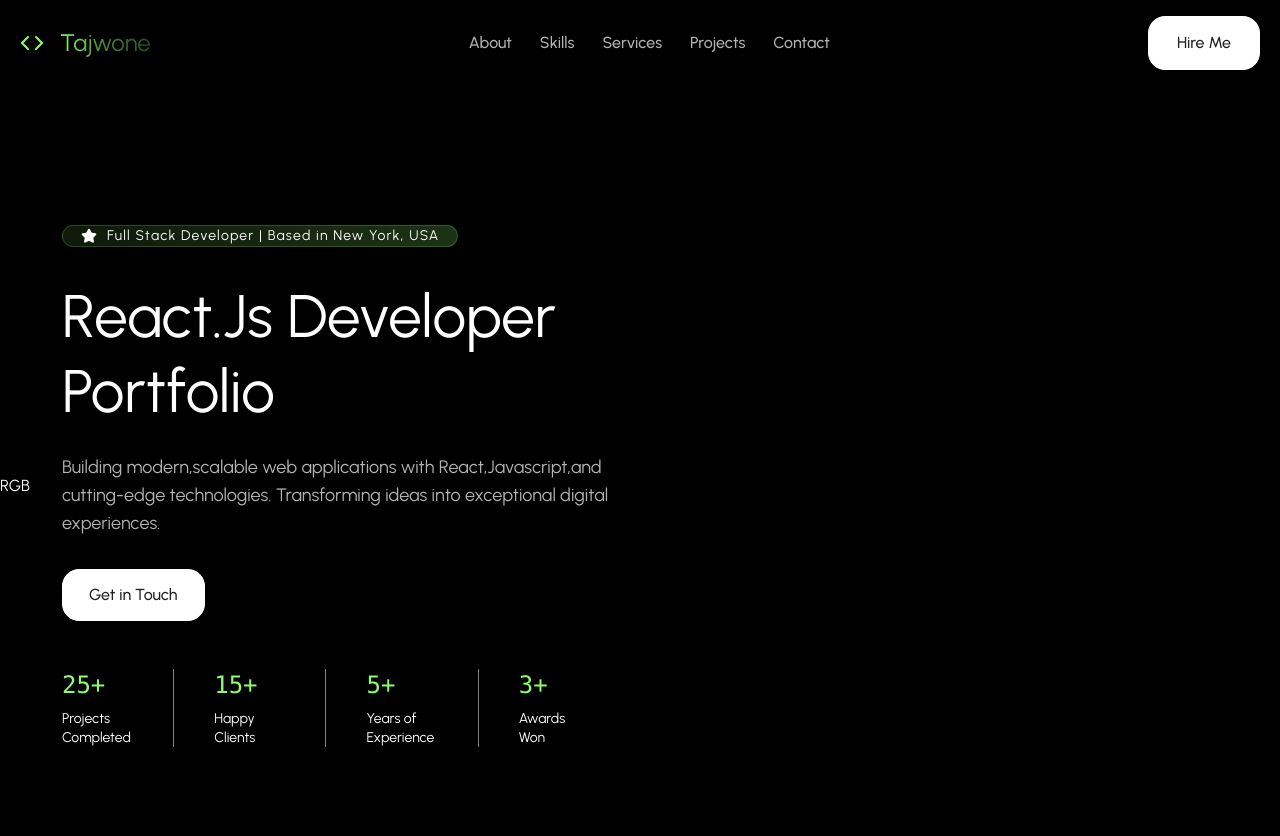
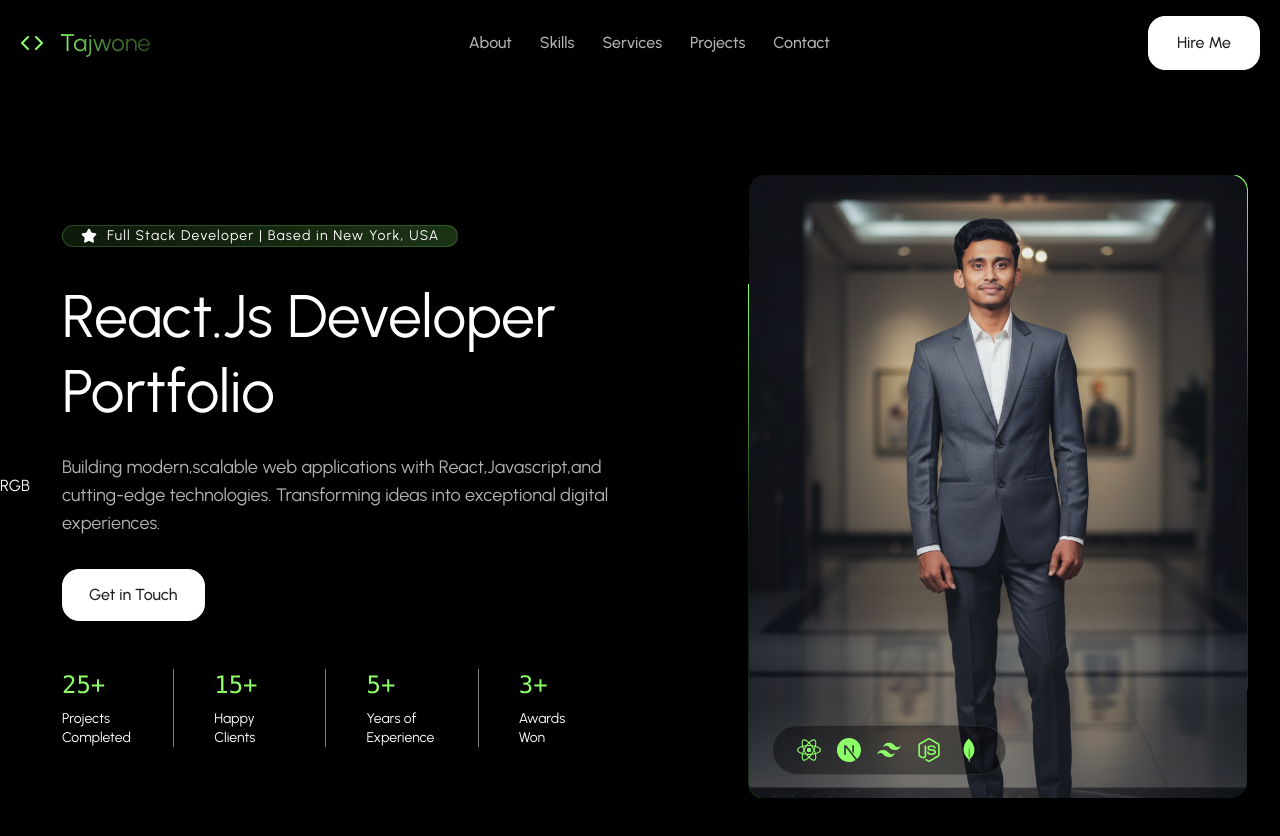
Before and after one commit to tajwone17/portfolio-tajwone, a React (Vite) app: page / in a window 1280 px wide. Shown: the top 836 px of the page. Built offline with nearby package versions, Linux system fonts and the light colour scheme.

Commit message:
feat: enhance Hero section layout with improved structure and additional profile image

```diff
--- a/src/App.jsx
+++ b/src/App.jsx
@@ -6,7 +6,7 @@ function App() {
 
 
   return (
-  <div className="min-h-screen bg-black">
+  <div className="min-h-screen bg-black pb-[100vh]">
     <Navbar />
     <main>
       <Hero/>
--- a/src/components/sections/Hero.jsx
+++ b/src/components/sections/Hero.jsx
@@ -30,7 +30,9 @@ export default function Hero() {
               </div>
             </FadeIn>
             <FadeIn delay={100}>
-              <h1 className="text-4xl md:text-5xl lg:text-6xl font-normal text-white mb-6 leading-tight ">React.Js Developer Portfolio</h1>
+              <h1 className="text-4xl md:text-5xl lg:text-6xl font-normal text-white mb-6 leading-tight ">
+                React.Js Developer Portfolio
+              </h1>
             </FadeIn>
             <FadeIn delay={200}>
               <p className="text-lg text-white/70 max-w-137.5 mb-8">
@@ -40,21 +42,73 @@ export default function Hero() {
               </p>
             </FadeIn>
             <FadeIn delay={300}>
-              <button onClick={() => scrollToSection("contact")} className="inline-flex items-center gap-0 mb-12 group">
-                <div className="relative z-10 bg-white text-[#212121] rounded-[17px] px-6.5 py-3.25 text-base font-medium border border-white">Get in Touch</div>
+              <button
+                onClick={() => scrollToSection("contact")}
+                className="inline-flex items-center gap-0 mb-12 group"
+              >
+                <div className="relative z-10 bg-white text-[#212121] rounded-[17px] px-6.5 py-3.25 text-base font-medium border border-white">
+                  Get in Touch
+                </div>
               </button>
             </FadeIn>
             <FadeIn delay={400}>
               <div className="grid grid-cols-2 md:grid-cols-4 gap-10 mx-w-full">
                 {STATS.map((stat, index) => (
-                  <div key={index} className="text-left border-r border-white/50 pr-10 last:border-r-0">
-                    <div className="text-2xl font-normal text-primary mb-2 font-mono">{stat.value}</div>
-                    <p className="text-sm text-white leading-snug">{stat.label}</p>
+                  <div
+                    key={index}
+                    className="text-left border-r border-white/50 pr-10 last:border-r-0"
+                  >
+                    <div className="text-2xl font-normal text-primary mb-2 font-mono">
+                      {stat.value}
+                    </div>
+                    <p className="text-sm text-white leading-snug">
+                      {stat.label}
+                    </p>
                   </div>
                 ))}
               </div>
             </FadeIn>
           </div>
+          {/* Right Column-Profile Image */}
+          <FadeIn delay={200}>
+            <div className="relative">
+              <div className="relative overflow-hidden rounded-2xl aspect-4/5 max-w-125 ml-auto group">
+                <div className="absolute inset-0 rounded-2xl overflow-hidden ">
+                  <div className="absolute -inset-0.5 bg-linear-to-r from-primary/20 via-primary/10 to-primary animation-spin-slow rounded-2xl"></div>
+                </div>
+                {/* Image Container */}
+                <div className="relative rounded-2xl overflow-hidden m-px h-[calc(100%-2px)]">
+                  <img
+                    src="/images/profile.png"
+                    alt="Tajwone"
+                    className="h-full w-full object-cover"
+                  />
+                </div>
+                {/* Technology Logo */}
+                <div className="absolute bottom-6 left-6 z-20 ">
+                  <FadeIn delay={500}>
+                    <div className="flex items-center gap-4 bg-black/40 backdrop-blur-sm border border-white/10 rounded-full px-6 py-3 ">
+                      <div className="w-6 h-6 flex items-center justify-center hover:scale-110 transition-transform duration-300 ">
+                        <SiReact className="w-full h-full text-primary" />
+                      </div>
+                      <div className="w-6 h-6 flex items-center justify-center hover:scale-110 transition-transform duration-300 ">
+                        <SiNextdotjs className="w-full h-full text-primary" />
+                      </div>
+                      <div className="w-6 h-6 flex items-center justify-center hover:scale-110 transition-transform duration-300 ">
+                        <SiTailwindcss className="w-full h-full text-primary" />
+                      </div>
+                      <div className="w-6 h-6 flex items-center justify-center hover:scale-110 transition-transform duration-300 ">
+                        <SiNodedotjs className="w-full h-full text-primary" />
+                      </div>
+                      <div className="w-6 h-6 flex items-center justify-center hover:scale-110 transition-transform duration-300 ">
+                        <SiMongodb className="w-full h-full text-primary" />
+                      </div>
+                    </div>
+                  </FadeIn>
+                </div>
+              </div>
+            </div>
+          </FadeIn>
         </div>
       </div>
     </section>
```
